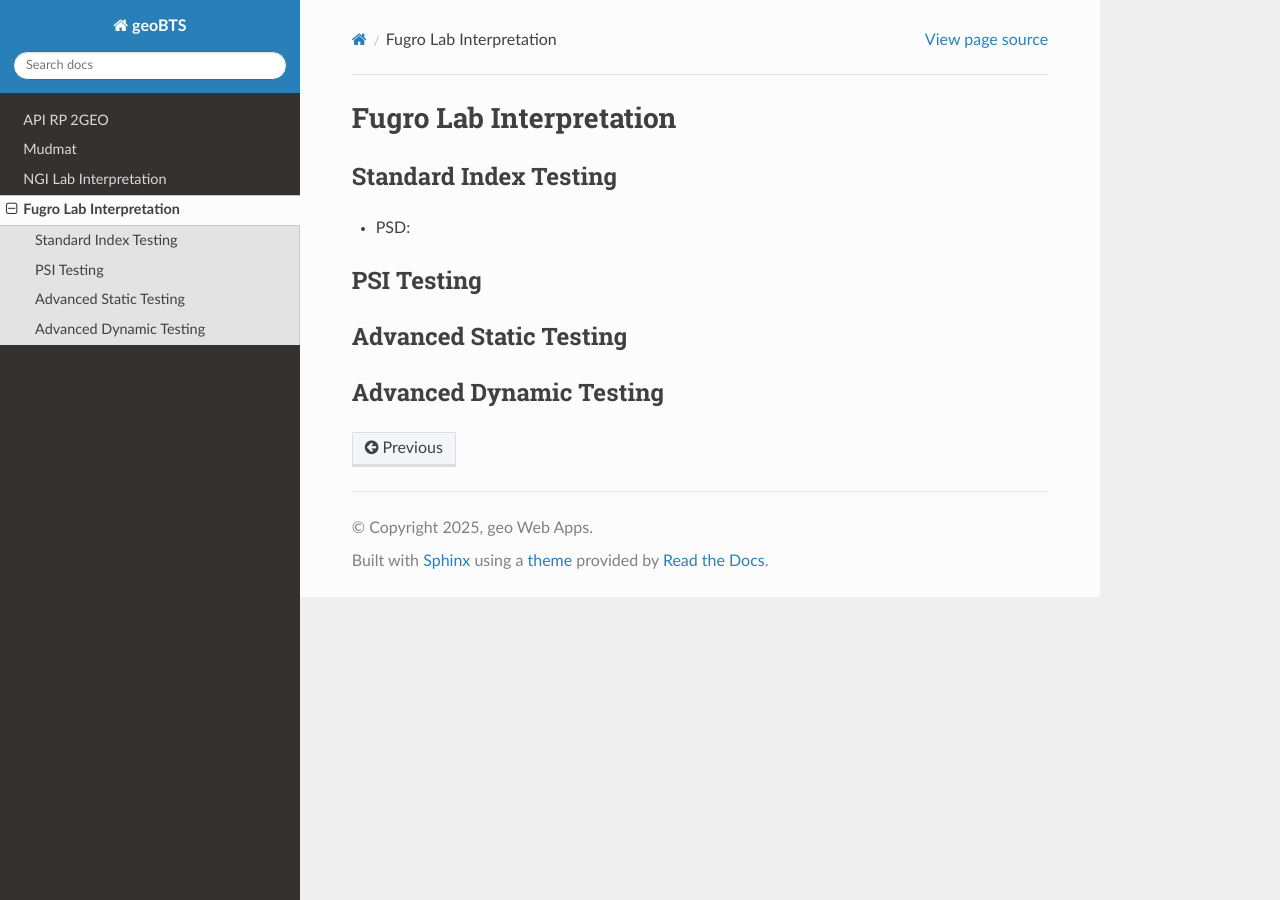
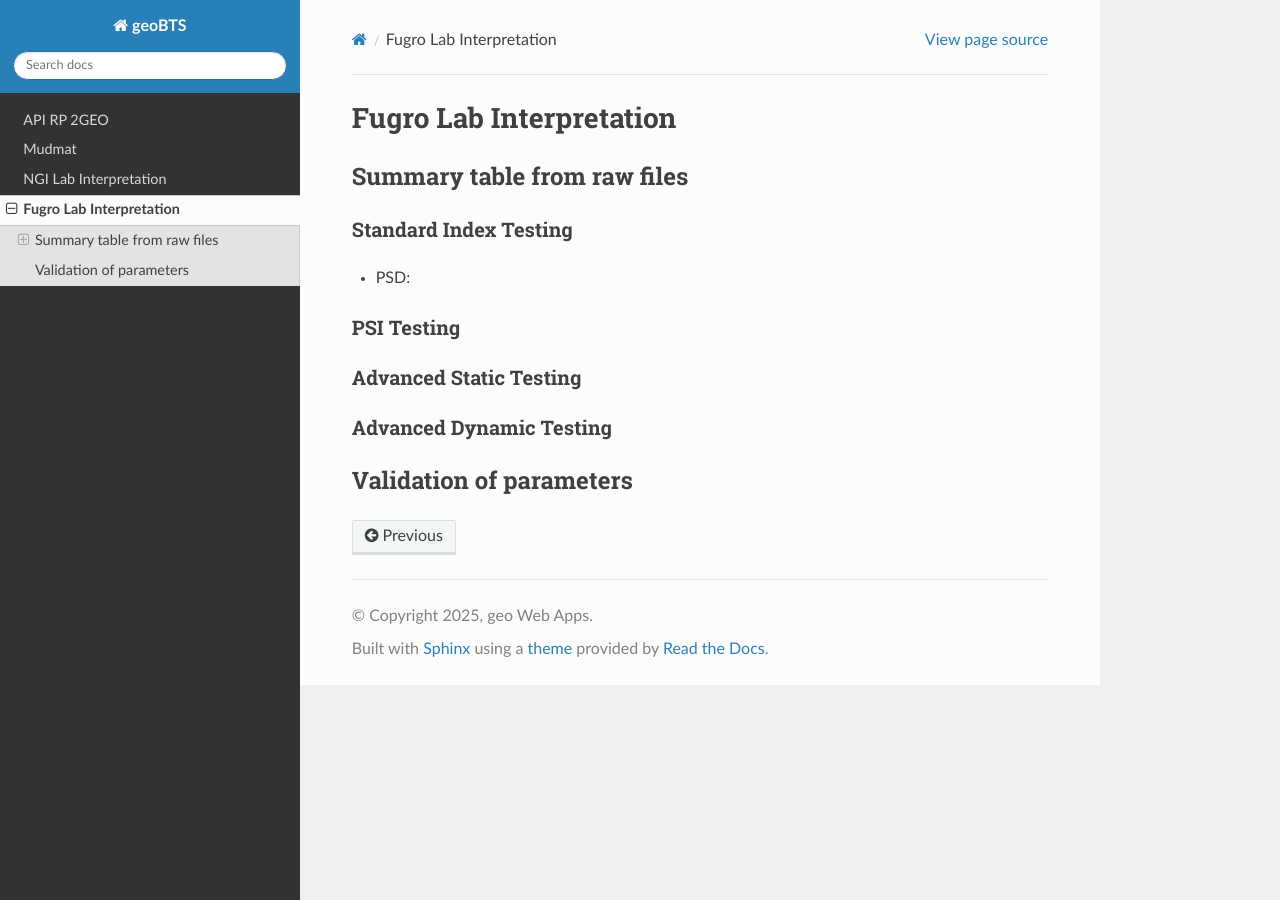
Before and after one commit to jungsohn/geoBTS, a Sphinx documentation site: the page built from docs/source/Fugro_Lab_Interpretation.rst, in a window 1280 px wide. Built offline with Sphinx 7.4.7 and the Read the Docs theme 3.1.0, drawn with Linux system fonts in a browser that asks for light colours; pages that are not in the unit, such as notebooks, are missing from menus.

Commit message:
Update Fugro_Lab_Interpretation.rst

```diff
--- a/docs/source/Fugro_Lab_Interpretation.rst
+++ b/docs/source/Fugro_Lab_Interpretation.rst
@@ -1,16 +1,22 @@
 Fugro Lab Interpretation
 ======================
 
+Summary table from raw files
+----------------------------
+
 Standard Index Testing
------------------------
+.......................
 
 - PSD:
 
 PSI Testing
------------------------
+.......................
 
 Advanced Static Testing
------------------------
+.......................
 
 Advanced Dynamic Testing
-------------------------
+.......................
+
+Validation of parameters
+----------------------------
```
